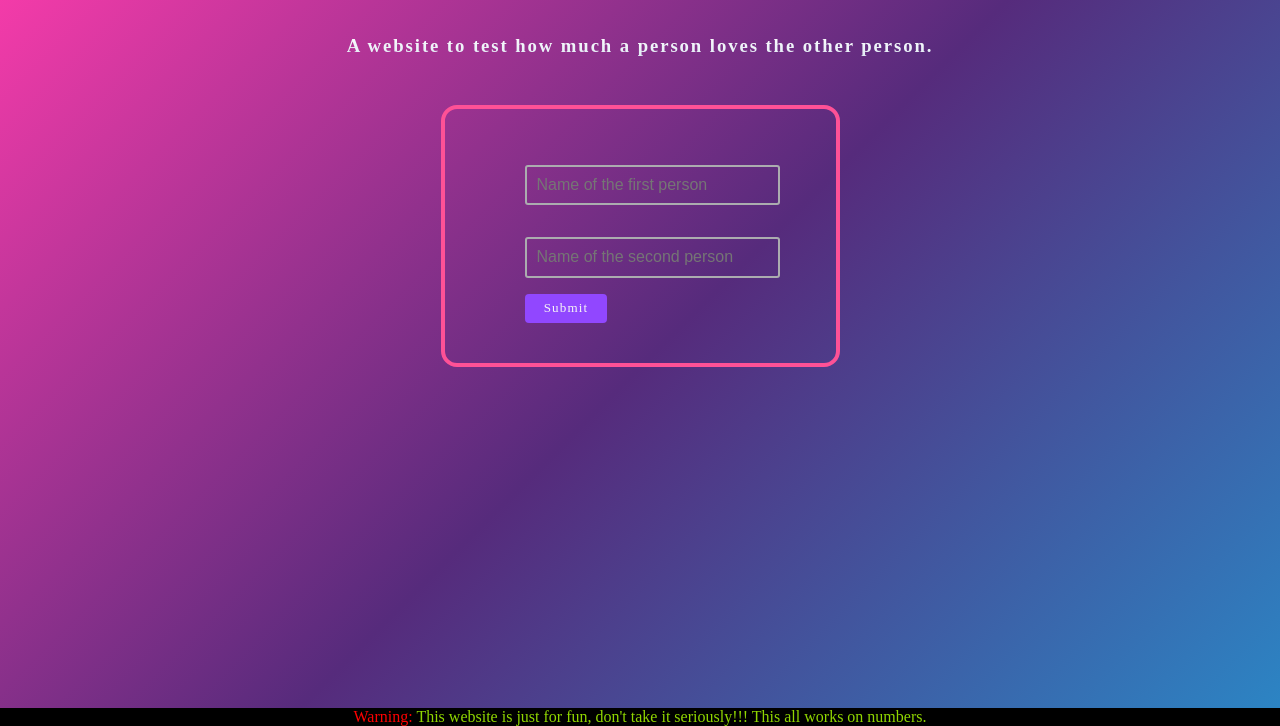
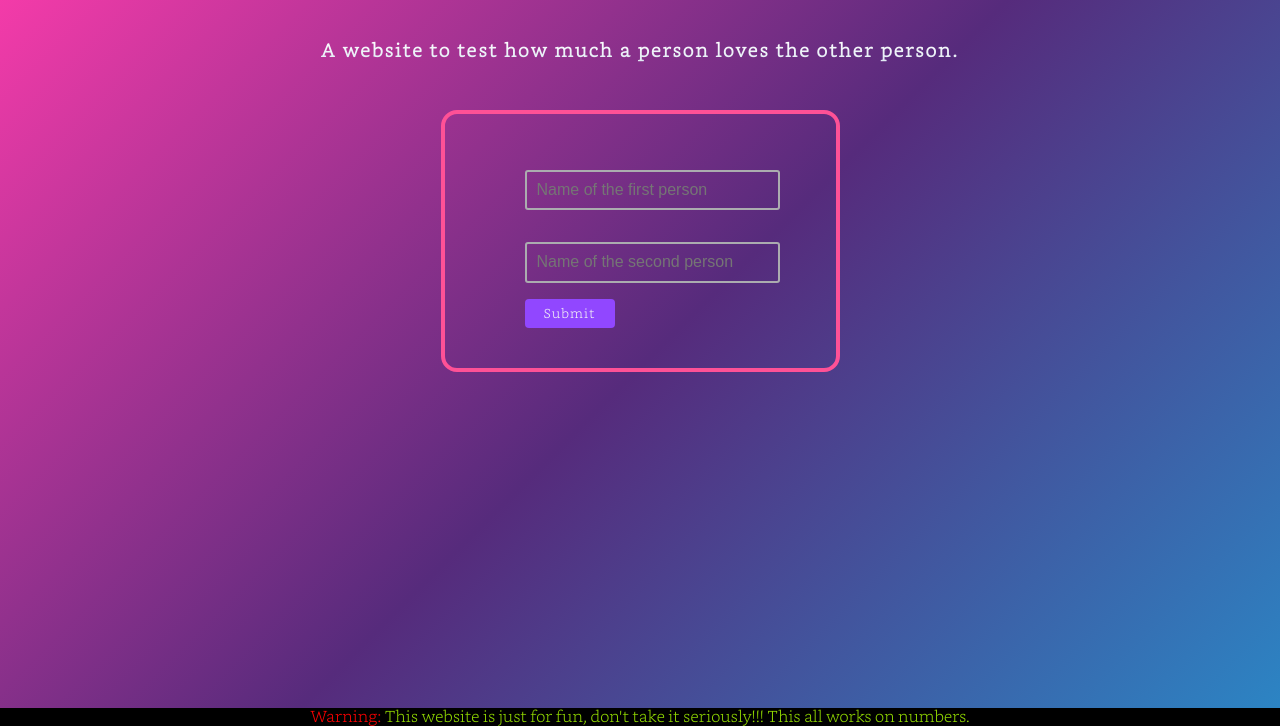
Before and after one commit to ZedBored/Love-o-meter, a plain HTML site: page index.html in a window 1280 px wide. Shown: the part 74-800 px from the top of the page. Drawn offline with Linux system fonts and the light colour scheme; the site is published under a folder, as on GitHub Pages, so addresses that start at the root find nothing.

Commit message:
Font was not loading

```diff
--- a/style.css
+++ b/style.css
@@ -1,11 +1,11 @@
 @font-face {
   font-family: BookerlyLight;
-  src: url(/fonts/BookerlyLight.ttf);
+  src: url(./fonts/BookerlyLight.ttf);
 }
 
 @font-face {
   font-family: Bookerly;
-  src: url(/fonts/Bookerly.ttf);
+  src: url(./fonts/Bookerly.ttf);
 }
 
 * {
```
